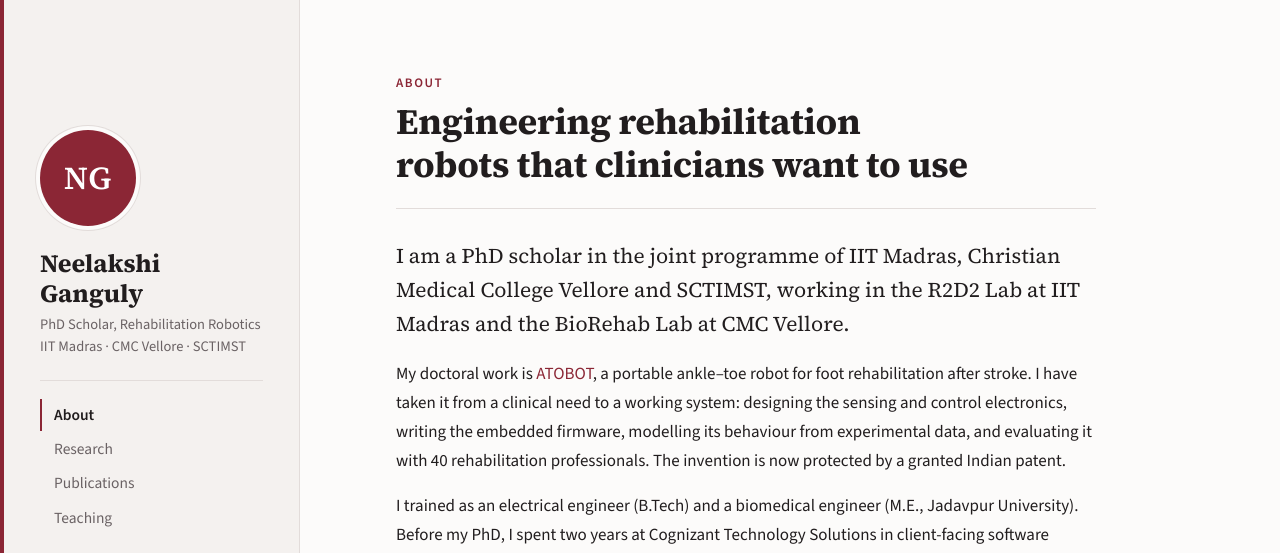
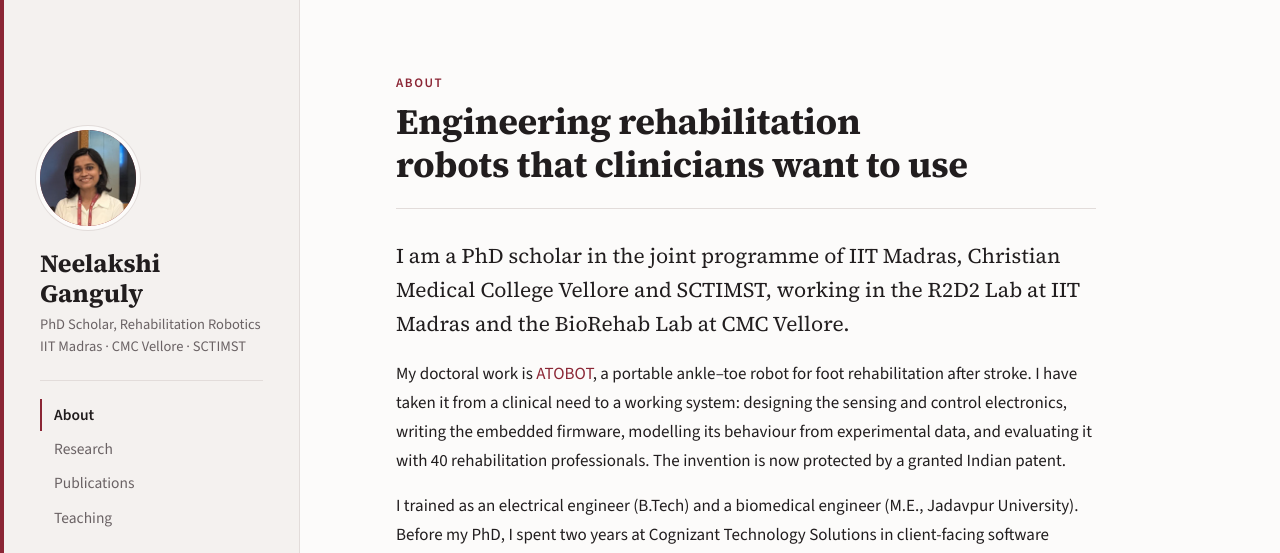
Before and after one commit to Neelakshi5597/Neelakshi5597.github.io, a plain HTML site: page index.html in a window 1280 px wide. Shown: the top 553 px of the page. Drawn offline with nearby package versions, Linux system fonts and the light colour scheme.

Commit message:
Add files via upload

```diff
--- a/index.html
+++ b/index.html
@@ -13,7 +13,7 @@
 <body>
   <aside class="sidebar">
     <div class="side-inner">
-      <div class="avatar" aria-hidden="true">NG</div>
+      <img class="avatar" src="profile.jpg" width="96" height="96" alt="Neelakshi Ganguly">
       <div>
         <p class="name">Neelakshi Ganguly</p>
         <p class="tagline">PhD Scholar, Rehabilitation Robotics<br>IIT Madras · CMC Vellore · SCTIMST</p>
```
Also changed, not shown: publications.html (+1 -1 lines), research.html (+1 -1 lines), teaching.html (+1 -1 lines), profile.jpg (added).
